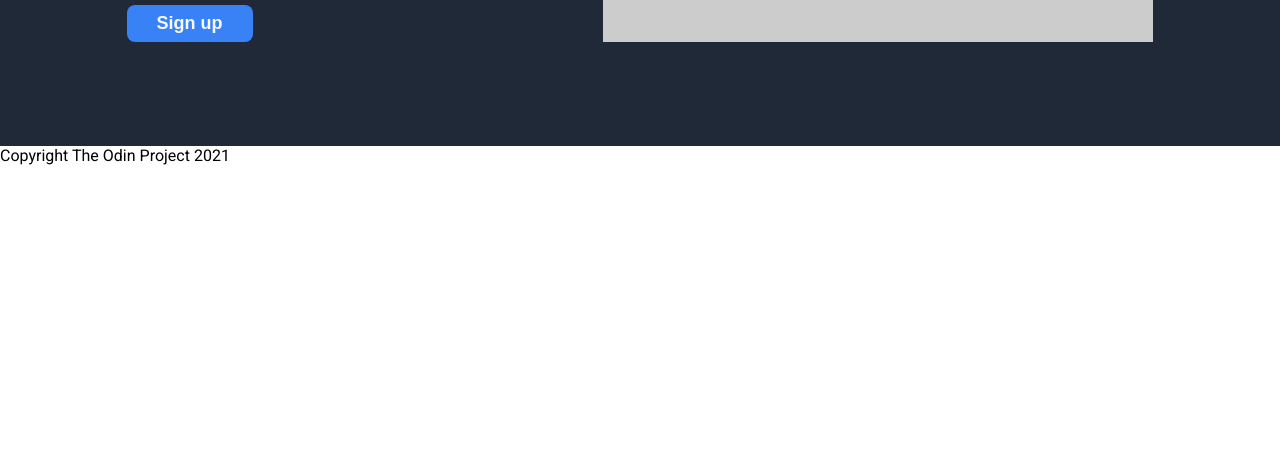
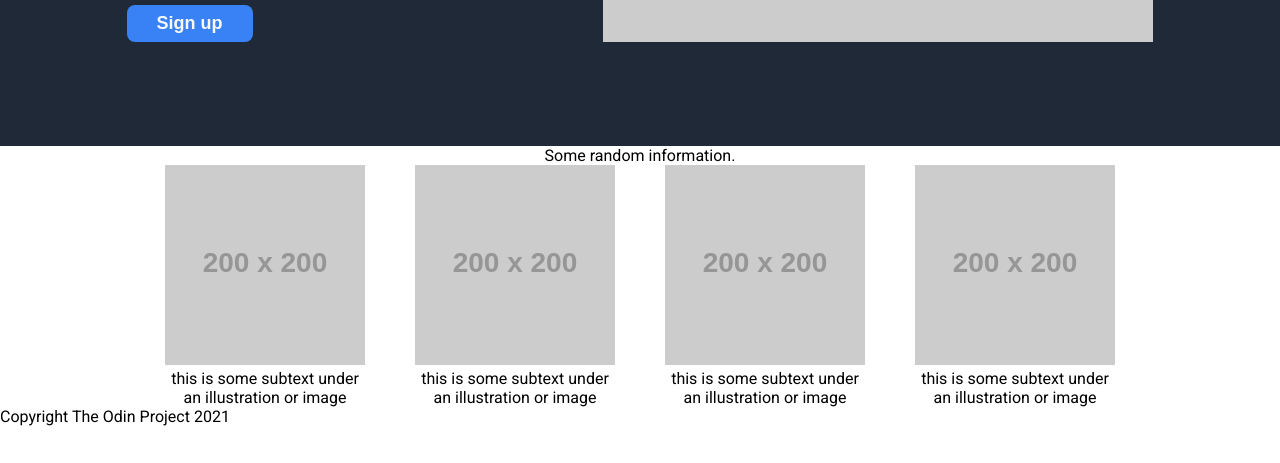
Before and after one commit to Tito-RE/odin-landing-page, a plain HTML site: page index.html in a window 1280 px wide. Shown: the part 337-800 px from the top of the page. Drawn offline with Linux system fonts and the light colour scheme; placeholder pictures from the web are drawn by us.

Commit message:
Add layout to third section

```diff
--- a/index.html
+++ b/index.html
@@ -36,7 +36,25 @@
         </div>
       </div>
       <div class="item-collection-container">
-
+        <div>Some random information.</div>
+        <div class="item-collection">
+          <div class="info">
+            <img src="https://via.placeholder.com/200x200.png?text=placeholder" alt="Some placeholder image text">
+            <div class="text">this is some subtext under an illustration or image</div>
+          </div>
+          <div class="info">
+            <img src="https://via.placeholder.com/200x200.png?text=placeholder" alt="Some placeholder image text">
+            <div class="text">this is some subtext under an illustration or image</div>
+          </div>
+          <div class="info">
+            <img src="https://via.placeholder.com/200x200.png?text=placeholder" alt="Some placeholder image text">
+            <div class="text">this is some subtext under an illustration or image</div>
+          </div>
+          <div class="info">
+            <img src="https://via.placeholder.com/200x200.png?text=placeholder" alt="Some placeholder image text">
+            <div class="text">this is some subtext under an illustration or image</div>
+          </div>
+        </div>
       </div>
       <div class="quote-container">
 
--- a/style.css
+++ b/style.css
@@ -75,3 +75,17 @@ ul {
   height: auto;
   flex: 0 1 1;
 }
+
+.item-collection-container {
+  text-align: center;
+}
+
+.item-collection {
+  display: flex;
+  justify-content: center;
+  gap: 50px;
+}
+
+.info {
+  max-width: 200px;
+}
```
